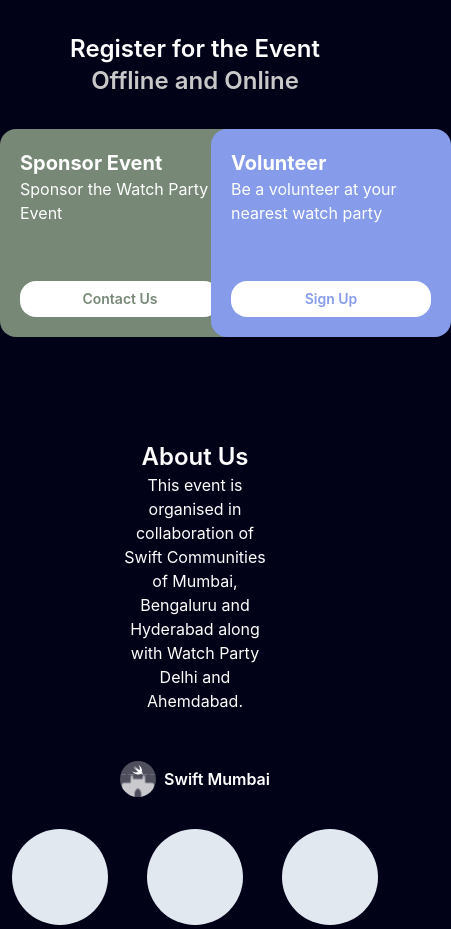
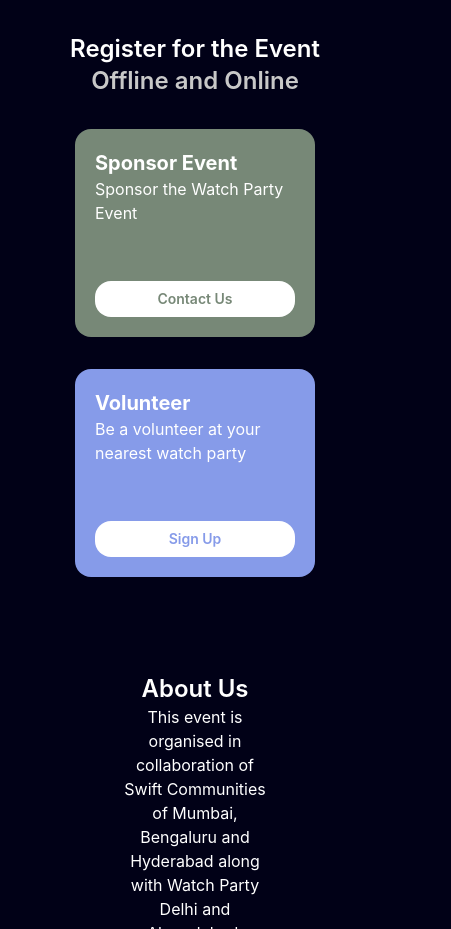
Before and after one commit to WatchPartyAroundIndia/watchpartyaroundindia.github.io, a React (Vite) app: page / in a window 390 px wide. Shown: the part 5440-6369 px from the top of the page, 451 px wide, since content can reach past the window. Built offline with nearby package versions, Linux system fonts and the light colour scheme; a web font is replaced by a local one.

Commit message:
responsive support section

```diff
--- a/src/components/Support.tsx
+++ b/src/components/Support.tsx
@@ -30,7 +30,7 @@ const Support = () => {
         <h5 className='text-2xl text-center text-grayGradientText font-semibold mb-8'>
           Offline and Online
         </h5>
-        <div className='grid grid-cols-2 gap-8 mb-2 mx-auto'>
+        <div className='grid grid-cols-1 md:grid-cols-2 items-center justify-items-center mx-auto gap-8'>
           {listOfSupporters.map((schedule) => (
             <div
               key={schedule.id}
```
